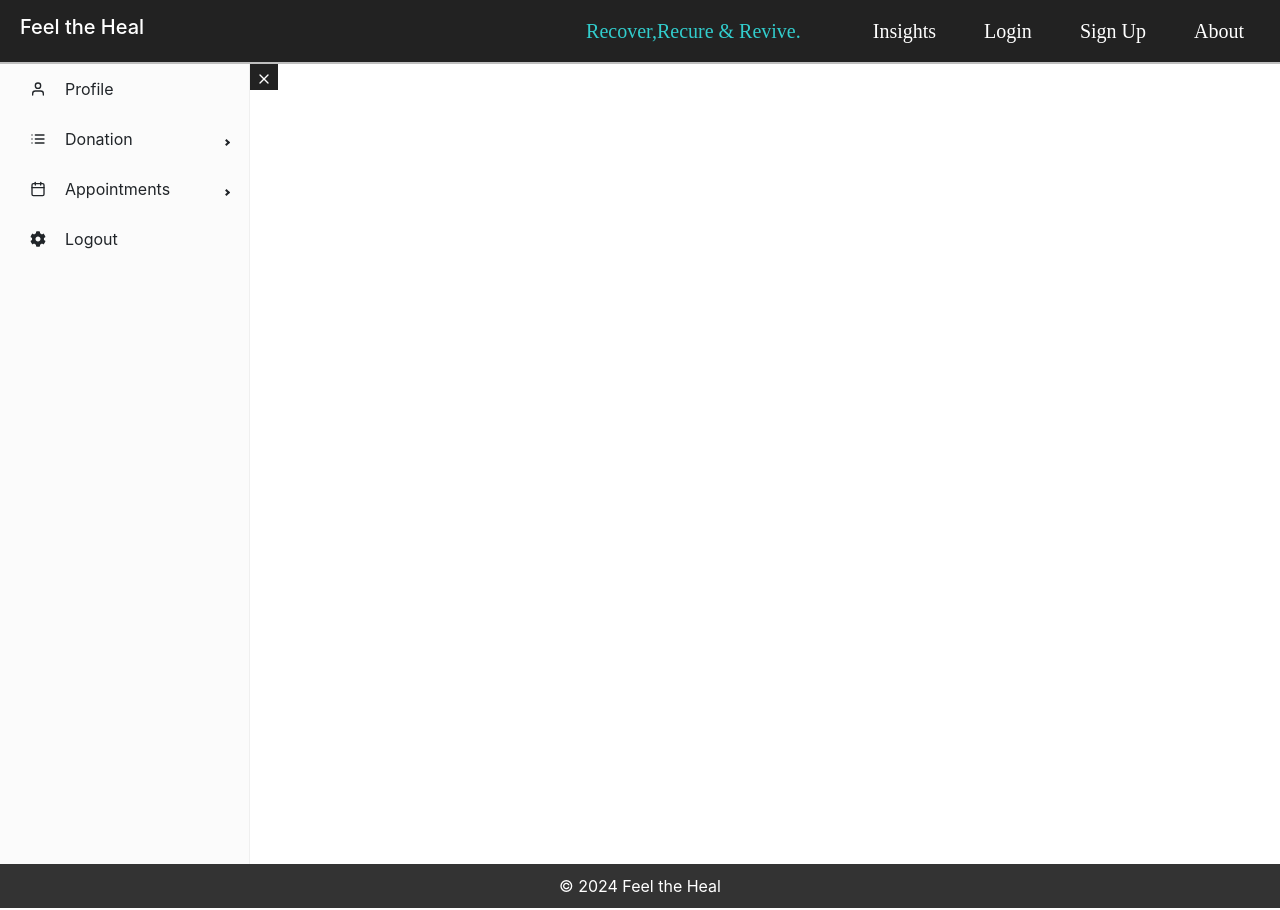
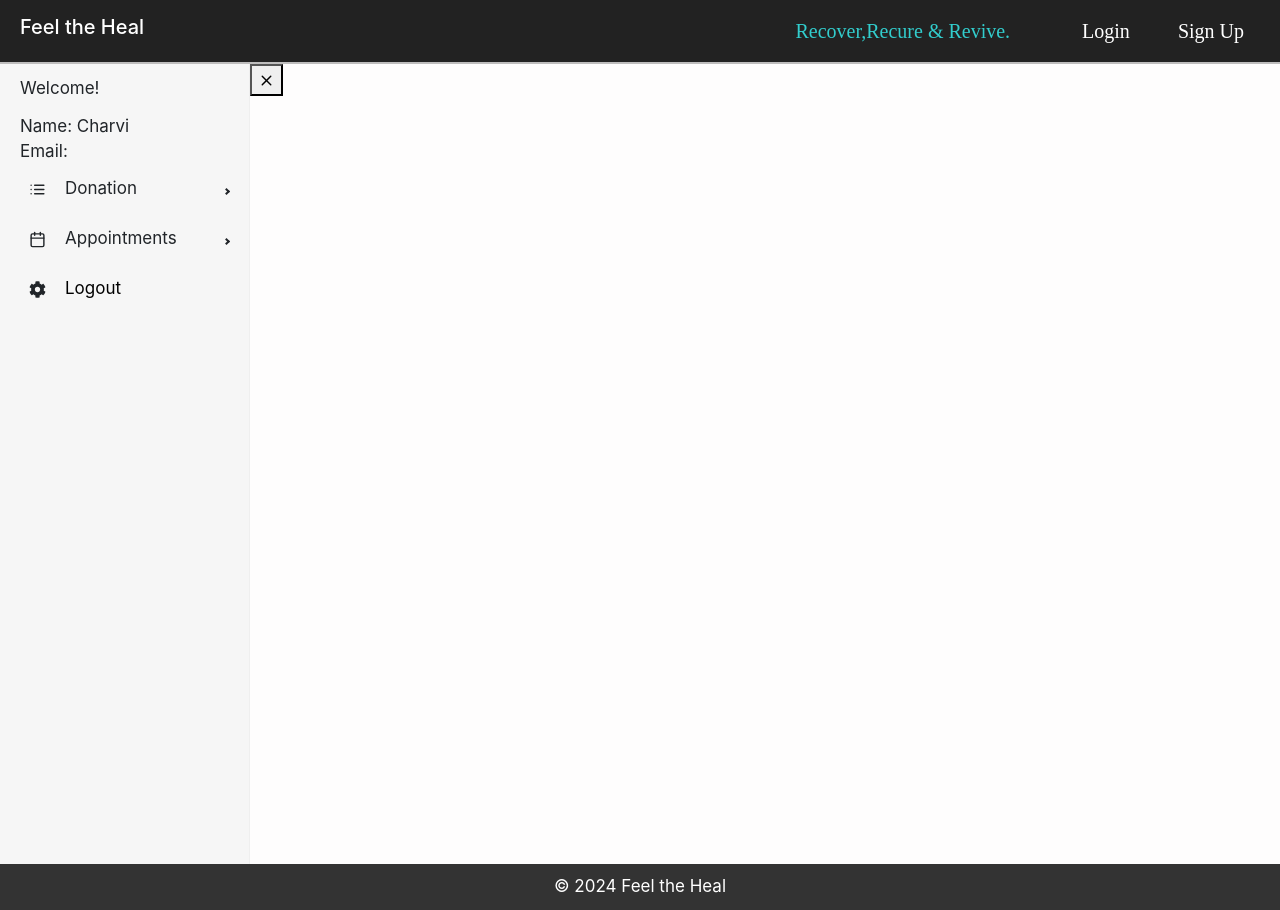
Before and after one commit to charvig23/FeelTheHeal_Ladybugs, a React (Create React App) app in the folder client/: page /dashboard in a window 1280 px wide. Built offline with nearby package versions, Linux system fonts and the light colour scheme.

Commit message:
sidebarcss

```diff
--- a/client/src/Components/Dashboard/Dashboard.js
+++ b/client/src/Components/Dashboard/Dashboard.js
@@ -9,10 +9,10 @@ import {jwtDecode} from 'jwt-decode';
 import { useCookies } from 'react-cookie';
 
 const Dashboard = () => {
-    const [collapsed, setCollapsed] = useState(false); // State to handle sidebar collapse
+    const [collapsed, setCollapsed] = useState(false);
 
     const navigate = useNavigate();
-    // const userRole = localStorage.getItem('userRole');
+
     const handleToggleSidebar = () => {
         setCollapsed(!collapsed);
     };
@@ -42,6 +42,7 @@ const Dashboard = () => {
                         {collapsed ? <FaAngleRight /> : <FiX />}
                     </button>
                     {/* Main content goes here */}
+
                 </div>
             </div>
         </div>
--- a/client/src/Components/Dashboard/Sidebar.css
+++ b/client/src/Components/Dashboard/Sidebar.css
@@ -0,0 +1,20 @@
+body {
+  margin: 0;
+  font-family: "Figtree", -apple-system, BlinkMacSystemFont, "Segoe UI", "Figtree", "Oxygen", "Ubuntu", "Cantarell", "Fira Sans", "Droid Sans", "Helvetica Neue", sans-serif;
+  -webkit-font-smoothing: antialiased;
+  -moz-osx-font-smoothing: grayscale;
+  height: 100vh;
+  background: #fefdfd;
+  font-size: 17px;
+}
+.Sidebar{
+  background: #a8d5e5;
+}
+.logoutlink{
+  text-decoration: none;
+  color: black;
+}
+.submenu-item span:first-child::after {
+  content: "";
+  display: block;
+}
--- a/client/src/Components/Dashboard/Sidebar.js
+++ b/client/src/Components/Dashboard/Sidebar.js
@@ -1,26 +1,45 @@
-import React from "react";
-import { Link } from "react-router-dom";
+import React, { Component } from "react";
+import { Link } from 'react-router-dom';
+import axios from 'axios';
 import { Sidebar as ProSidebar, Menu, MenuItem, SubMenu } from "react-pro-sidebar";
-import { FiUser, FiList, FiCalendar , FiGift, FiUsers,} from "react-icons/fi"; // Changed FiSettings to FiList for Applications
+import { FiUser, FiList, FiCalendar , FiGift, FiUsers } from "react-icons/fi";
 import { FaCog } from "react-icons/fa";
+import './Sidebar.css';
+class Sidebar extends Component {
+  handleLogout = async () => {
+    const logout = await axios.get("http://localhost:4000/auth/logout", { withCredentials: true });
+    localStorage.clear();
+    this.setState({ isLoggedIn: false });
+  };
 
+  render() {
+    const { collapsed } = this.props;
 
-const Sidebar = ({ collapsed }) => {
     return (
-    <ProSidebar collapsed={collapsed}>
+      <>
+
+      <ProSidebar collapsed={collapsed} className="Sidebar">
         <Menu  iconShape="square">
-        <MenuItem icon={<FiUser />}>Profile</MenuItem>
+          <MenuItem >Welcome!</MenuItem>
+
+            <MenuItem className="submenu-item"> <span>Name: Charvi</span>
+            <span>Email:</span></MenuItem>
+
           <SubMenu title="Application" label="Donation" icon={<FiList />} iconClosed={<FaCog />} iconOpened={<FaCog />}>
-          <MenuItem  component={<Link to="/DonationDashboard" />} icon={<FiGift />} >Donations</MenuItem>
+            <MenuItem component={<Link to="/DonationDashboard" />} icon={<FiGift />}>Donations</MenuItem>
             <MenuItem component={<Link to="/DoctorDashboard" />} icon={<FiUsers />}>Doctors</MenuItem>
           </SubMenu>
           <SubMenu title="Appointment" label="Appointments" icon={<FiCalendar />} iconClosed={<FaCog />} iconOpened={<FaCog />}>
             <MenuItem icon={<FiCalendar />}>Appointments List</MenuItem>
           </SubMenu>
-        <MenuItem icon={<FaCog />}>Logout</MenuItem>
+          <MenuItem  icon={<FaCog />}>
+            <Link className="logoutlink" to="/login" onClick={this.handleLogout}>Logout</Link>
+          </MenuItem>
         </Menu>
       </ProSidebar>
+      </>
     );
-};
+  }
+}
 
 export default Sidebar;
--- a/client/src/Components/Header/Header.css
+++ b/client/src/Components/Header/Header.css
@@ -37,8 +37,3 @@
     .navbar{
         background-color: #222;
     }
-    button{
-        background-color: #222;
-        color:white;
-        border: none;
-    }
--- a/client/src/Components/Header/Header.js
+++ b/client/src/Components/Header/Header.js
@@ -69,37 +69,37 @@ class Header extends React.Component {
                     </Link>
                 </li>
                 <li className="nav-item">
-                <Link className="nav-link fs-5 px-4" to="/Dashboard">
-                      Dashboard                   </Link>
-                </li>
-                <li className="nav-item">
                 <Link className="nav-link fs-5 px-4" to="/Donation">
                       Donate
                     </Link>
                 </li>
                 <li className="nav-item dropdown">
-                <Link className="nav-link fs-5 px-4" to="/Home">
+                <Link className="nav-link fs-5 px-4" to="/AppointmentPage">
                       Appointment
                     </Link>
                 </li>
+                <li className="nav-item dropdown">
+      <a className="nav-link dropdown-toggle fs-5 px-4" href="#" id="navbarDropdown" role="button" data-bs-toggle="dropdown" aria-expanded="false">
+        More
+      </a>
+      <ul className="dropdown-menu dropdown-menu-dark" aria-labelledby="navbarDropdown">
+        <li><Link className="nav-link fs-5 px-4" to="/Dashboard">
+                      Dashboard                   </Link></li>
+        <li> <Link className="nav-link fs-5 px-4" to="/login" onClick={this.handleLogout}>
+        Logout
+      </Link></li>
+      </ul>
+    </li>
                 <li className="nav-item">
                 <Link className="nav-link fs-5 px-4" to="/DonationForm">
                       Get Help
                     </Link>
                 </li>
-                <li className="nav-item">
-                <Link className="nav-link fs-5 px-4" to="/login">
-                      <button onClick={this.handleLogout}>Logout</button>
-                    </Link>
-                </li>
+
+
                 </>
                 ):(
                   <>
-                  <li className="nav-item dropdown">
-                  <Link className="nav-link fs-5 px-4" to="/insights">
-                      Insights
-                    </Link>
-                </li>
                   <li className="nav-item">
                   <Link className="nav-link fs-5 px-4" to="/Login">
                       Login
@@ -110,11 +110,7 @@ class Header extends React.Component {
                       Sign Up
                     </Link>
                 </li>
-                  <li className="nav-item">
-                  <Link className="nav-link fs-5 px-4" to="/about">
-                      About
-                    </Link>
-                </li></>
+                  </>
                 )}
               </ul>
             </div>
```
Lines whose indentation alone changed are shown as unchanged.
